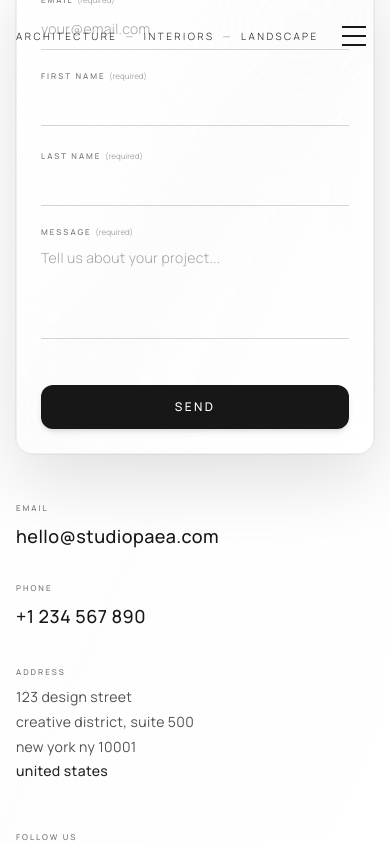
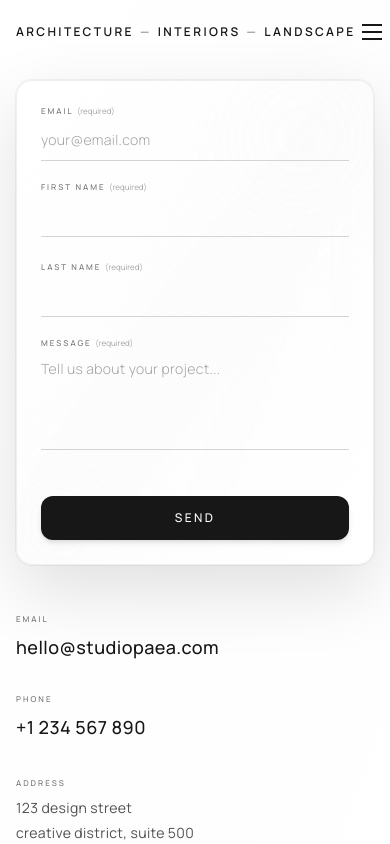
Before and after one commit to shijin-benny/Studio_Paea-AR, a Next.js app: page /contact in a window 390 px wide. Shown: the top 844 px of the page. Built offline with nearby package versions, Linux system fonts and the light colour scheme.

Commit message:
responsive logic

```diff
--- a/app/contact/page.tsx
+++ b/app/contact/page.tsx
@@ -120,10 +120,10 @@ export default function ContactPage() {
   }, [formData, validateField]);
 
   return (
-    <div className="h-screen bg-white overflow-hidden flex flex-col" style={{ position: 'relative', zIndex: 1 }}>
+    <div className="min-h-screen bg-white overflow-hidden flex flex-col" style={{ position: 'relative', zIndex: 1 }}>
 
       {/* Main content — Single page, no scroll */}
-      <div className="flex-1 px-4 sm:px-6 md:px-12 py-6 sm:py-8 flex items-center overflow-auto bg-gradient-to-br from-white via-neutral-50/30 to-white">
+      <div className="flex-1 px-4 sm:px-6 md:px-12 pt-20 pb-20 sm:pt-24 sm:pb-8 md:pt-20 md:pb-8 flex items-center overflow-auto bg-gradient-to-br from-white via-neutral-50/30 to-white">
         <div className="max-w-7xl mx-auto w-full h-full flex items-center">
           <div className="grid grid-cols-1 lg:grid-cols-2 gap-12 sm:gap-16 lg:gap-32 items-start lg:items-center w-full">
             {/* Left Column — Contact Information — Modern & Elegant */}
--- a/app/page.tsx
+++ b/app/page.tsx
@@ -26,7 +26,7 @@ export default function HomePage() {
       {/* Logo centered — hidden when menu is open (lower z-index than menu overlay) */}
       <Link
         href="/"
-        className="logo-animate absolute top-1/2 left-1/2 -translate-x-1/2 -translate-y-1/2 z-[1] text-white text-2xl sm:text-3xl md:text-4xl lg:text-5xl font-light tracking-[0.3em] sm:tracking-[0.4em] uppercase hover:opacity-90 px-4 text-center"
+        className="logo-animate absolute top-1/2 left-1/2 -translate-x-1/2 -translate-y-1/2 z-[1] text-white text-3xl sm:text-3xl md:text-4xl lg:text-5xl font-bold sm:font-light tracking-[0.15em] sm:tracking-[0.25em] md:tracking-[0.3em] lg:tracking-[0.4em] uppercase hover:opacity-90 px-4 text-center whitespace-nowrap"
         style={{ textShadow: '0 2px 8px rgba(0,0,0,0.4), 0 1px 2px rgba(0,0,0,0.3)' }}
         aria-label="STUDIO PAEA - Home"
       >
--- a/components/MobileMenu.tsx
+++ b/components/MobileMenu.tsx
@@ -13,7 +13,13 @@ interface MobileMenuProps {
 
 export default function MobileMenu({ activeCategory, showTooltip, onTooltipChange, isHomePage = false }: MobileMenuProps) {
   const [isOpen, setIsOpen] = useState(false);
+  const [isMounted, setIsMounted] = useState(false);
   const pathname = usePathname();
+
+  // Ensure component only renders menu overlay after mount to prevent hydration mismatch
+  useEffect(() => {
+    setIsMounted(true);
+  }, []);
 
   // Close menu when route changes
   useEffect(() => {
@@ -21,24 +27,33 @@ export default function MobileMenu({ activeCategory, showTooltip, onTooltipChang
   }, [pathname]);
 
   // Prevent body scroll when menu is open and ensure menu has highest priority
+  // Only run on client side to prevent hydration mismatches
   useEffect(() => {
+    if (typeof window === 'undefined') return;
+
     if (isOpen) {
+      const originalOverflow = document.body.style.overflow;
+      const originalPosition = document.body.style.position;
+      const originalWidth = document.body.style.width;
+      const originalHeight = document.body.style.height;
+
       document.body.style.overflow = 'hidden';
       document.body.style.position = 'fixed';
       document.body.style.width = '100%';
       document.body.style.height = '100%';
+
+      return () => {
+        document.body.style.overflow = originalOverflow;
+        document.body.style.position = originalPosition;
+        document.body.style.width = originalWidth;
+        document.body.style.height = originalHeight;
+      };
     } else {
       document.body.style.overflow = '';
       document.body.style.position = '';
       document.body.style.width = '';
       document.body.style.height = '';
     }
-    return () => {
-      document.body.style.overflow = '';
-      document.body.style.position = '';
-      document.body.style.width = '';
-      document.body.style.height = '';
-    };
   }, [isOpen]);
 
   // Always white menu background with black text for visibility
@@ -55,7 +70,7 @@ export default function MobileMenu({ activeCategory, showTooltip, onTooltipChang
           setIsOpen(prev => !prev);
         }}
         type="button"
-        className="lg:hidden relative w-10 h-10 flex items-center justify-center focus:outline-none transition-all duration-300 group cursor-pointer touch-manipulation"
+        className="lg:hidden relative w-8 h-8 sm:w-10 sm:h-10 flex items-center justify-center focus:outline-none transition-all duration-300 group cursor-pointer touch-manipulation"
         aria-label="Toggle menu"
         aria-expanded={isOpen}
         style={{
@@ -68,12 +83,12 @@ export default function MobileMenu({ activeCategory, showTooltip, onTooltipChang
           border: 'none',
           outline: 'none',
           cursor: 'pointer',
-          minWidth: '40px',
-          minHeight: '40px'
+          minWidth: '32px',
+          minHeight: '32px'
         } as React.CSSProperties}
       >
         {/* Animated Hamburger Icon */}
-        <div className="relative w-6 h-5 flex flex-col justify-between pointer-events-none">
+        <div className="relative w-5 h-4 sm:w-6 sm:h-5 flex flex-col justify-between pointer-events-none">
           <span
             className={`block h-0.5 w-full ${isHomePage ? 'text-white' : 'text-neutral-900'} transition-all duration-300 origin-center ${
               isOpen ? 'rotate-45 translate-y-2' : ''
@@ -96,7 +111,7 @@ export default function MobileMenu({ activeCategory, showTooltip, onTooltipChang
       </button>
 
       {/* Mobile Menu Overlay — Full Screen Coverage with Highest Priority */}
-      {isOpen && (
+      {isMounted && isOpen && (
         <div
           className="fixed inset-0 lg:hidden"
           style={{
--- a/components/Navigation.tsx
+++ b/components/Navigation.tsx
@@ -21,14 +21,13 @@ export default function Navigation({ isHomePage = false }: NavigationProps) {
     return null;
   }, [pathname]);
 
-  // Hero page: absolute positioning, white text, transparent background
-  // Other pages: absolute positioning, black text, transparent background
-  const headerClasses = `absolute top-0 left-0 right-0 flex items-center justify-between px-4 sm:px-6 md:px-12 py-4 sm:py-5 overflow-visible ${
+  // Fixed navigation bar at top - white text on hero page, black text on other pages
+  const headerClasses = `fixed top-0 left-0 right-0 flex items-center justify-between px-4 sm:px-6 md:px-12 py-4 sm:py-5 overflow-visible ${
     isHomePage ? 'text-white' : 'text-neutral-900'
   }`;
 
   const headerStyle: React.CSSProperties = {
-    zIndex: 100,
+    zIndex: 1000,
     pointerEvents: 'auto' as const
   };
 
@@ -36,7 +35,7 @@ export default function Navigation({ isHomePage = false }: NavigationProps) {
     <header className={headerClasses} style={headerStyle}>
       {/* Categories Nav — visible on all devices */}
       <nav
-        className={`flex items-center gap-2 sm:gap-3 md:gap-5 text-[10px] sm:text-xs md:text-sm font-light tracking-[0.25em] uppercase ${
+        className={`flex items-center gap-1.5 sm:gap-2 md:gap-3 lg:gap-5 text-xs sm:text-sm md:text-base lg:text-lg font-bold sm:font-semibold md:font-light tracking-[0.2em] sm:tracking-[0.25em] uppercase ${
           isHomePage ? 'text-white' : 'text-neutral-900'
         }`}
         aria-label="Categories"
--- a/components/WorkGallery.tsx
+++ b/components/WorkGallery.tsx
@@ -151,12 +151,13 @@ export default function WorkGallery({ projects }: WorkGalleryProps) {
       <div className="absolute inset-0 opacity-[0.02] pointer-events-none" style={{ backgroundImage: 'radial-gradient(circle at 2px 2px, rgb(0,0,0) 1px, transparent 0)', backgroundSize: '40px 40px' }} />
 
       {/* Main image — ultra-luxurious presentation */}
-      <div className="flex-1 min-h-0 flex flex-col items-center justify-center px-2 sm:px-4 pt-20 sm:pt-16 md:pt-14 pb-2 sm:pb-4 md:pb-0 overflow-hidden relative gallery-fade-in" style={{ zIndex: 1, pointerEvents: 'auto' as const } as React.CSSProperties}>
+      {/* Nav ~10vh (fixed overlay), Card ~70vh, Strips ~20vh */}
+      <div className="flex flex-col items-center justify-center px-2 sm:px-4 overflow-hidden relative gallery-fade-in" style={{ zIndex: 1, pointerEvents: 'auto' as const, height: '70vh', minHeight: '70vh', maxHeight: '70vh', marginTop: '10vh' } as React.CSSProperties}>
         {/* Decorative corner accents — hidden on mobile */}
         <div className="hidden md:block absolute top-20 left-8 w-24 h-24 border-t-2 border-l-2 border-neutral-200/40 opacity-30" />
         <div className="hidden md:block absolute top-20 right-8 w-24 h-24 border-t-2 border-r-2 border-neutral-200/40 opacity-30" />
 
-        <div className="relative w-full h-full max-w-5xl max-h-full bg-gradient-to-br from-neutral-50 via-white via-neutral-50/50 to-neutral-50 overflow-hidden rounded-xl sm:rounded-2xl md:rounded-3xl shadow-[0_25px_70px_-20px_rgba(0,0,0,0.35),0_0_0_1px_rgba(0,0,0,0.08),inset_0_1px_0_rgba(255,255,255,0.6)]">
+        <div className="relative w-full h-full max-w-5xl max-h-full bg-gradient-to-br from-neutral-50 via-white via-neutral-50/50 to-neutral-50 overflow-hidden rounded-xl sm:rounded-2xl md:rounded-3xl shadow-[0_25px_70px_-20px_rgba(0,0,0,0.35),0_0_0_1px_rgba(0,0,0,0.08),inset_0_1px_0_rgba(255,255,255,0.6)]" style={{ maxHeight: '100%' }}>
           {/* Modern Loading Spinner */}
           {isLoading && (
             <div className="absolute inset-0 flex items-center justify-center z-30 bg-gradient-to-br from-white/95 via-neutral-50/80 to-white/95 backdrop-blur-md rounded-xl sm:rounded-2xl md:rounded-3xl overflow-hidden">
@@ -228,10 +229,11 @@ export default function WorkGallery({ projects }: WorkGalleryProps) {
       </div>
 
       {/* Thumbnail strip — center when few images, scroll when many */}
+      {/* Nav ~10vh, Card ~70vh, Strips ~20vh */}
       <div
         ref={stripRef}
-        className="relative flex-shrink-0 border-t border-neutral-200/50 bg-gradient-to-b from-white via-neutral-50/30 via-white/80 to-neutral-50/50 overflow-x-auto overflow-y-hidden scroll-smooth backdrop-blur-lg shadow-[0_-8px_32px_rgba(0,0,0,0.08),inset_0_1px_0_rgba(255,255,255,0.8)]"
-        style={{ scrollbarGutter: 'stable' }}
+        className="relative flex-shrink-0 border-t border-neutral-200/50 bg-gradient-to-b from-white via-neutral-50/30 via-white/80 to-neutral-50/50 overflow-x-auto overflow-y-visible scroll-smooth backdrop-blur-lg shadow-[0_-8px_32px_rgba(0,0,0,0.08),inset_0_1px_0_rgba(255,255,255,0.8)]"
+        style={{ scrollbarGutter: 'stable', WebkitOverflowScrolling: 'touch', height: '20vh', minHeight: '20vh', maxHeight: '20vh' }}
       >
         {/* Elegant decorative elements */}
         <div className="absolute top-0 left-0 right-0 h-[1px] bg-gradient-to-r from-transparent via-neutral-300/60 via-neutral-200/40 to-transparent" />
@@ -241,7 +243,7 @@ export default function WorkGallery({ projects }: WorkGalleryProps) {
         <div className="absolute top-0 left-0 w-12 sm:w-20 h-full bg-gradient-to-r from-white via-transparent to-transparent pointer-events-none z-0" />
         <div className="absolute top-0 right-0 w-12 sm:w-20 h-full bg-gradient-to-l from-white via-transparent to-transparent pointer-events-none z-0" />
 
-        <div className="flex gap-3 sm:gap-5 md:gap-6 px-4 sm:px-6 md:px-12 py-2.5 sm:py-3 min-w-max relative flex-shrink-0 z-10" style={{ margin: '0 auto', width: 'fit-content' }}>
+        <div className="flex gap-2.5 sm:gap-3 md:gap-5 lg:gap-6 px-3 sm:px-4 md:px-6 lg:px-12 py-2.5 sm:py-3 min-w-max relative flex-shrink-0 z-10" style={{ margin: '0 auto', width: 'fit-content' }}>
           {validProjects.map((project, index) => (
             <button
               key={project.id}
```
